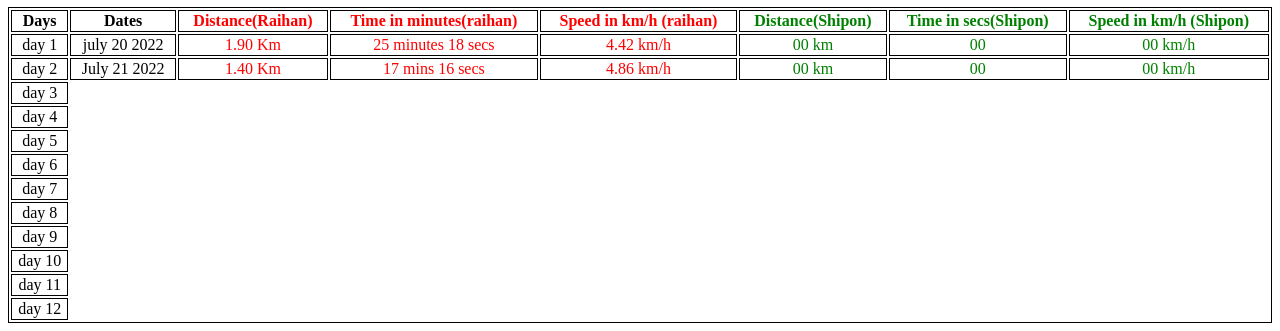
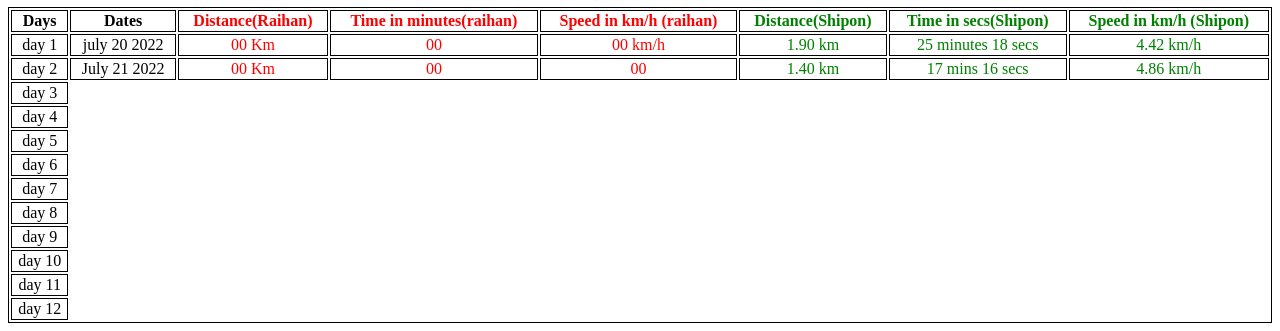
Before and after one commit to shippedoff/raihanVshipon, a plain HTML site: page index.html in a window 1280 px wide. Shown: the part 620-951 px from the top of the page. Drawn offline with Linux system fonts and the light colour scheme.

Commit message:
latest commit

```diff
--- a/index.html
+++ b/index.html
@@ -165,22 +165,22 @@
         <tr>
             <td>day 1</td>
             <td>july 20 2022</td>
-            <td style="color: red;">1.90 Km</td>
-            <td style="color: red;">25 minutes 18 secs</td>
-            <td style="color: red;">4.42 km/h</td>
-            <td style="color: green;">00 km</td>
-            <td style="color: green;">00</td>
-            <td style="color: green;">00 km/h</td>
+            <td style="color: red;">00 Km</td>
+            <td style="color: red;">00 </td>
+            <td style="color: red;">00 km/h</td>
+            <td style="color: green;">1.90 km</td>
+            <td style="color: green;">25 minutes 18 secs</td>
+            <td style="color: green;">4.42 km/h</td>
         </tr>
         <tr>
             <td>day 2</td>
             <td>July 21 2022</td>
-            <td style="color: red;">1.40 Km</td>
-            <td style="color: red;">17 mins 16 secs</td>
-            <td style="color: red;">4.86 km/h</td>
-            <td style="color: green;">00 km</td>
-            <td style="color: green;">00 </td>
-            <td style="color: green;">00 km/h</td>
+            <td style="color: red;">00 Km</td>
+            <td style="color: red;">00</td>
+            <td style="color: red;">00 </td>
+            <td style="color: green;">1.40 km</td>
+            <td style="color: green;">17 mins 16 secs </td>
+            <td style="color: green;">4.86 km/h</td>
         </tr>
         <tr>
             <td>day 3</td>
```
